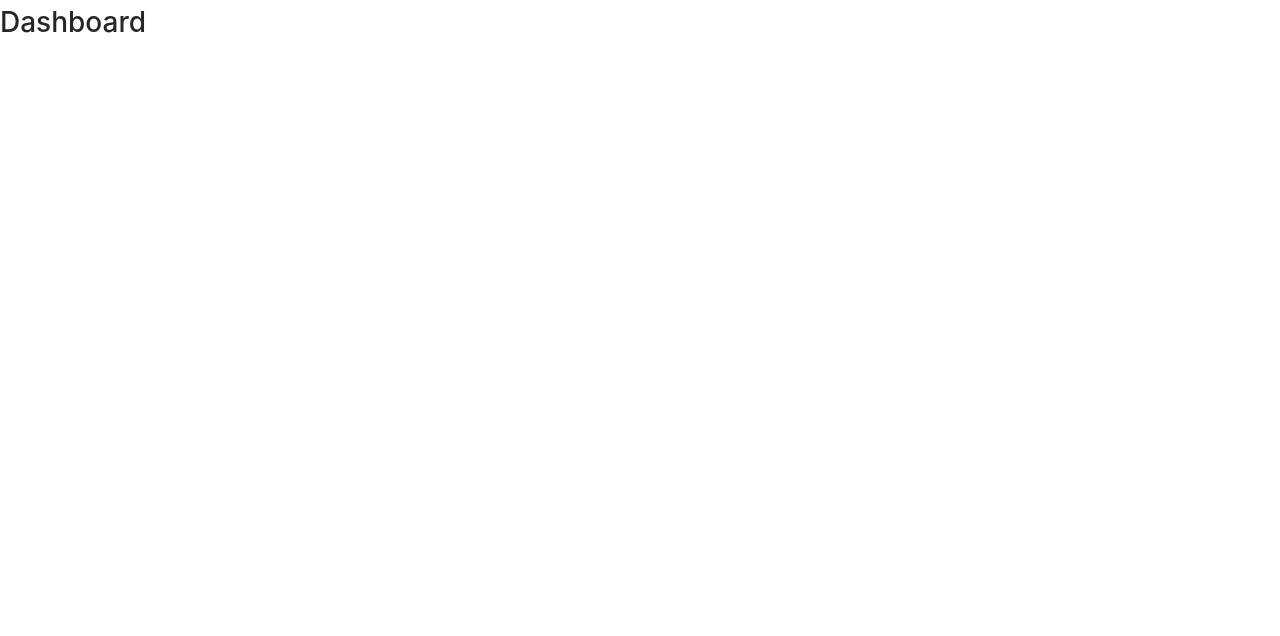
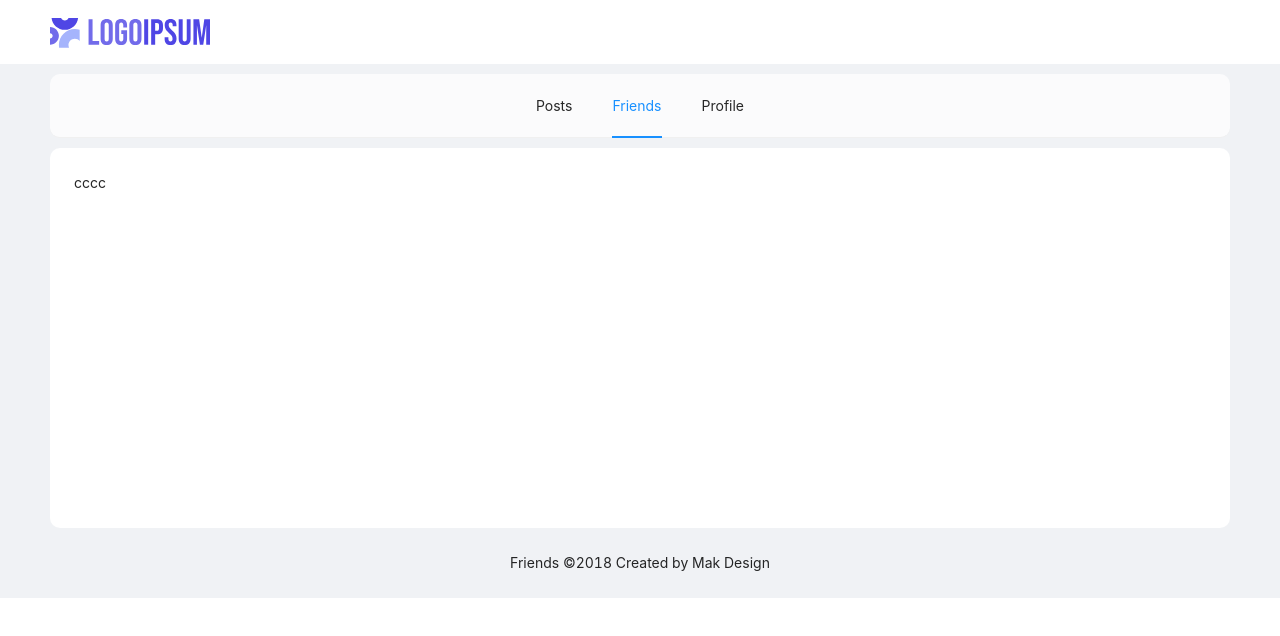
Before and after one commit to Ahsan-khan41/Friends, a React (Create React App) app: page /dashboard in a window 1280 px wide. Shown: the top 636 px of the page. Built offline with nearby package versions, Linux system fonts and the light colour scheme.

Commit message:
Dashboard

```diff
--- a/package.json
+++ b/package.json
@@ -7,7 +7,9 @@
     "@testing-library/react": "^11.2.7",
     "@testing-library/user-event": "^12.8.3",
     "antd": "^4.17.2",
+    "bootstrap": "^5.1.3",
     "react": "^17.0.2",
+    "react-bootstrap": "^2.0.3",
     "react-dom": "^17.0.2",
     "react-router-dom": "^6.0.2",
     "react-scripts": "4.0.3",
--- a/src/Pages/Dashboard/Dashboard.css
+++ b/src/Pages/Dashboard/Dashboard.css
@@ -0,0 +1,26 @@
+#components-layout-demo-fixed .logo {
+    float: left;
+    width: 120px;
+    height: 31px;
+    margin: 16px 24px 16px 0;
+    background: rgba(255, 255, 255, 0.2);
+}
+
+.site-layout .site-layout-background {
+    background: rgba(255, 255, 255);
+    border-radius: 10px ;
+}
+
+.menu {
+    background: rgba(255, 255, 255, 0.7);
+    display: flex;
+    align-items: center;
+    justify-content: center;
+    width: 100%;
+    border-radius: 10px;
+    margin-top: 10px;
+}
+
+.ant-layout-header {
+    margin-bottom: 20px;
+}
--- a/src/Pages/Dashboard/Dashboard.js
+++ b/src/Pages/Dashboard/Dashboard.js
@@ -1,9 +1,33 @@
-import React from 'react'
+import React from 'react';
+import { Layout, Menu } from 'antd';
+import './Dashboard.css'
+import Logo from '../../Icons/Logo.svg';
+import Profile from '../../components/Profile/Profile';
 
 export default function Dashboard() {
+
+    const { Header, Content, Footer } = Layout;
+
     return (
-        <div>
-            <h1>Dashboard</h1>
-        </div>
+        <>
+            <Layout>
+                <Header style={{ background: '#fff', zIndex: 1, width: '100%' }}>
+                    <div className="logo">
+                        <img src={Logo} alt='friends-logo' />
+                        </div>
+                    <Menu className="menu" theme="light" mode="horizontal" defaultSelectedKeys={['2']}>
+                        <Menu.Item key="1">Posts</Menu.Item>
+                        <Menu.Item key="2">Friends</Menu.Item>
+                        <Menu.Item key="3">Profile</Menu.Item>
+                    </Menu>
+                </Header>
+                <Content className="site-layout" style={{ padding: '0 50px', marginTop: 64 }}>
+                    <div className="site-layout-background" style={{ padding: 24, minHeight: 380 }}>
+                        {Profile} cccc
+                    </div>
+                </Content>
+                <Footer style={{ textAlign: 'center' }}>Friends ©2018 Created by Mak Design</Footer>
+            </Layout>
+        </>
     )
 }
--- /dev/null
+++ b/src/components/Navbar/TheNavbar.css
@@ -0,0 +1,10 @@
+#components-layout-demo-fixed .logo {
+    float: left;
+    width: 120px;
+    height: 31px;
+    margin: 16px 24px 16px 0;
+    background: rgba(255, 255, 255, 0.2);
+  }
+  .site-layout .site-layout-background {
+    background: #fff;
+  }
--- /dev/null
+++ b/src/components/Profile/Profile.js
@@ -0,0 +1,9 @@
+import React from 'react'
+
+export default function Profile() {
+    return (
+        <div>
+            Profile User
+        </div>
+    )
+}
```
Also changed, not shown: src/components/Navbar/TheNavbar.js (added, +13 -0 lines), src/Icons/Logo.svg (added), src/components/Profile/Profile.css (added), 1 other file (tests, documents, lock files or other folders).
